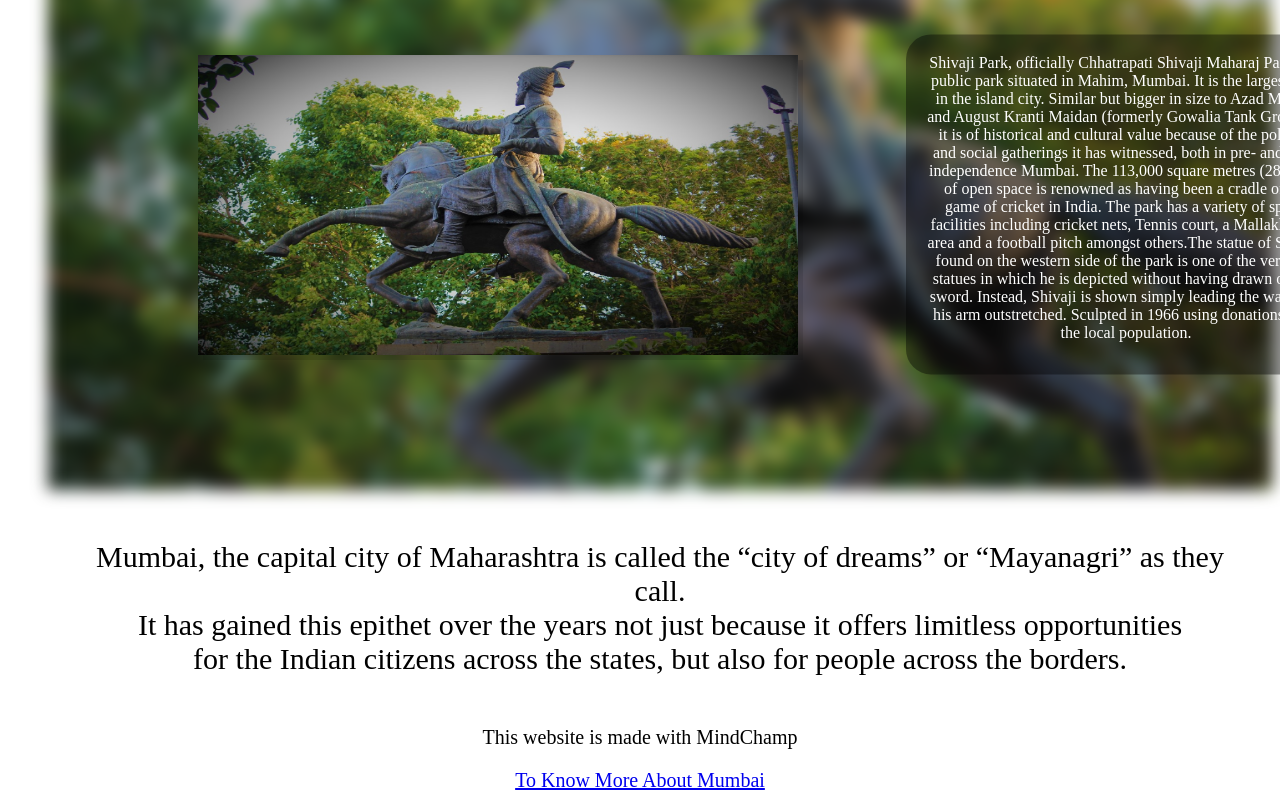
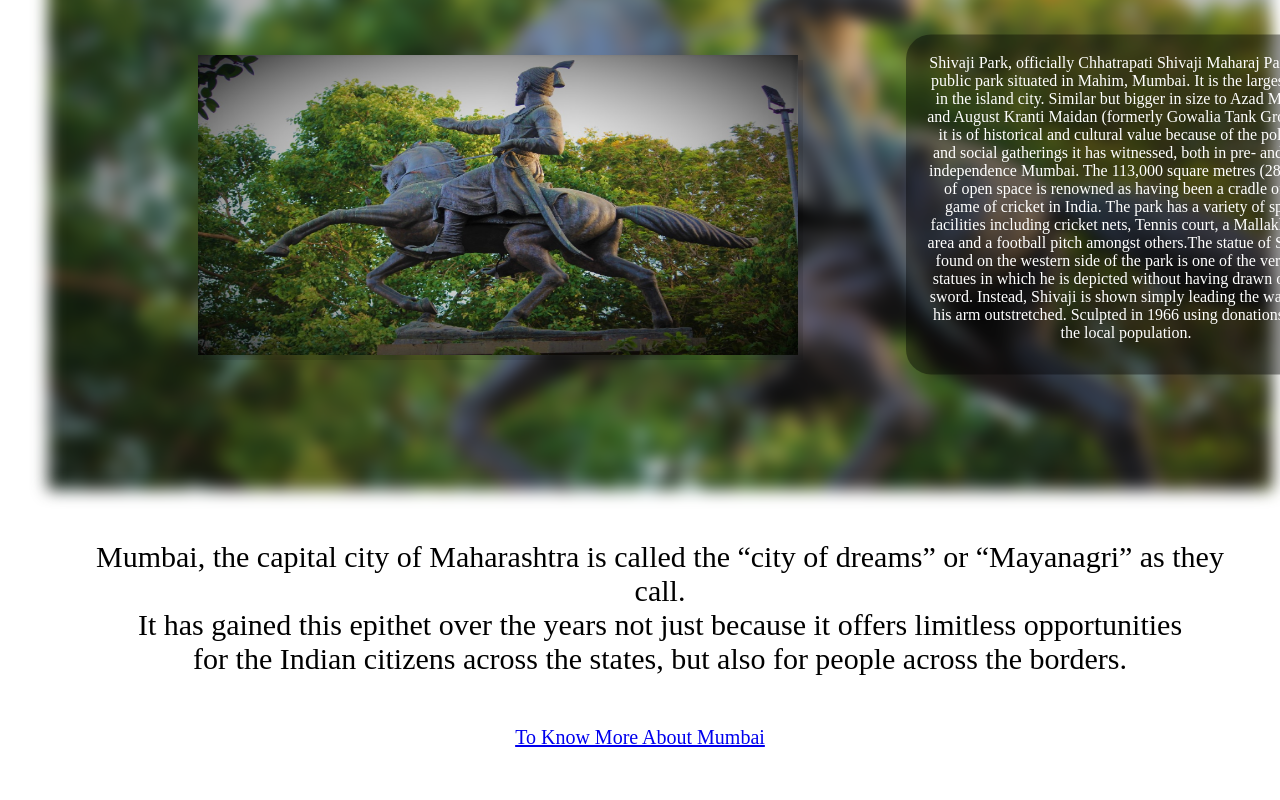
Before and after one commit to NeelStorm7/Travelex-Mumbai, a plain HTML site: page index.html in a window 1280 px wide. Shown: the part 4146-4946 px from the top of the page. After the commit the page ends 4903 px from the top, so only its background shows below. Drawn offline with Linux system fonts and the light colour scheme.

Commit message:
Update index.html

```diff
--- a/index.html
+++ b/index.html
@@ -324,7 +324,7 @@ for the Indian citizens across the states, but also for people across the border
 
 
 </main>
-<footer> <p>This website is made with MindChamp</p>
+<footer>
 <a href="https://www.maharashtratourism.gov.in/-/mumbai-city"> To Know More About Mumbai </a>
 </footer>
 
```
